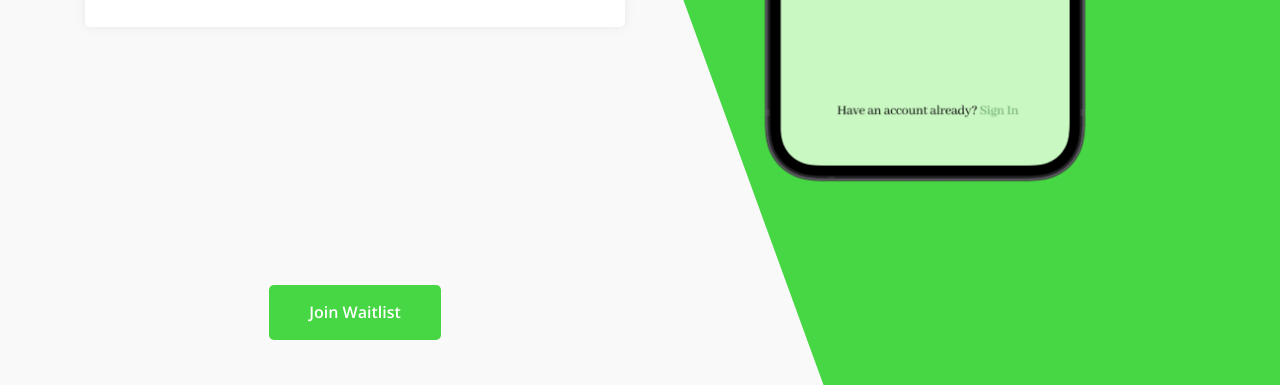
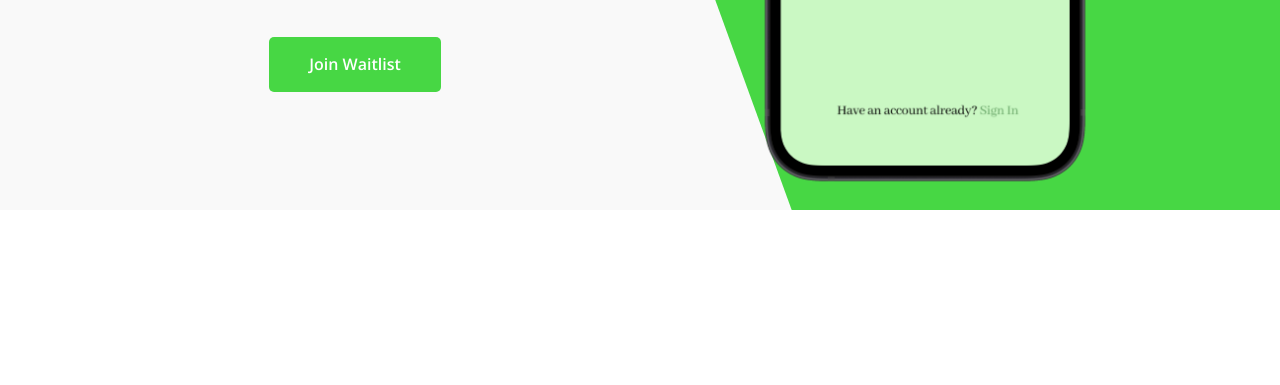
Before and after one commit to Podcash-ck/landing-pub, a plain HTML site: page index.html in a window 1280 px wide. Shown: the part 624-1009 px from the top of the page. After the commit the page ends 834 px from the top, so only its background shows below. Drawn offline with nearby package versions, Linux system fonts and the light colour scheme.

```diff
--- a/index.html
+++ b/index.html
@@ -125,6 +125,10 @@
                             <h4 class="service_title" style="color: #47d744">Investors</h4>
                             <p>Make your money grow with short term, low-risk business investments. Anyone can invest!</p>
                         </div> <!-- single service -->
+
+                        <div class="header_hero_content mt-45" style="text-align: center;">
+                            <a href="#" rel="nofollow" class="main-btn wow fadeInUp" data-wow-duration="1.3s" data-wow-delay="1.4s">Join Waitlist</a>
+                        </div> <!-- header hero content -->
                     </div>
 
                     <div class="col-lg-6 col-md-12 col-sm-12">
@@ -133,22 +137,6 @@
                         </div> <!-- header hero image -->
                     </div>
                 </div> <!-- row -->
-
-                <div class="row align-items-center justify-content-center justify-content-lg-between">
-                    <div class="col-lg-6 col-sm-12 col-xs-12">
-                        <div class="header_hero_content mt-45" style="text-align: center;">
-                            <a href="#" rel="nofollow" class="main-btn wow fadeInUp" data-wow-duration="1.3s" data-wow-delay="1.4s">Join Waitlist</a>
-                        </div> <!-- header hero content -->
-                    </div>
-                </div> <!-- row -->
-
-                <div class="row align-items-center justify-content-center justify-content-lg-between">
-                    <div class="col-lg-6 col-sm-12 col-xs-12">
-                        <div class="header_hero_content mt-45" style="text-align: center;">
-                        </div> <!-- header hero content empty for padding -->
-                    </div>
-                </div> <!-- row -->
-
 
             </div> <!-- container -->
             <div class="header_hero_shape d-none d-lg-block"></div> <!-- header hero shape -->
```
Also changed, not shown: 1 other file.
